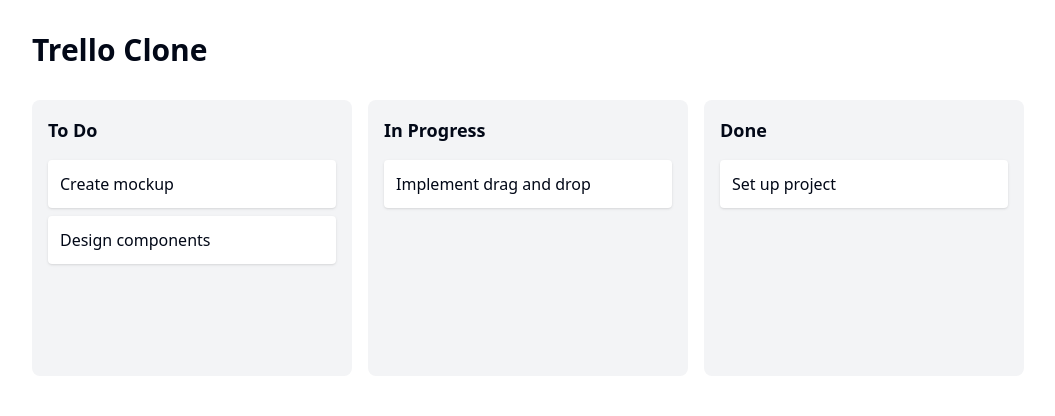
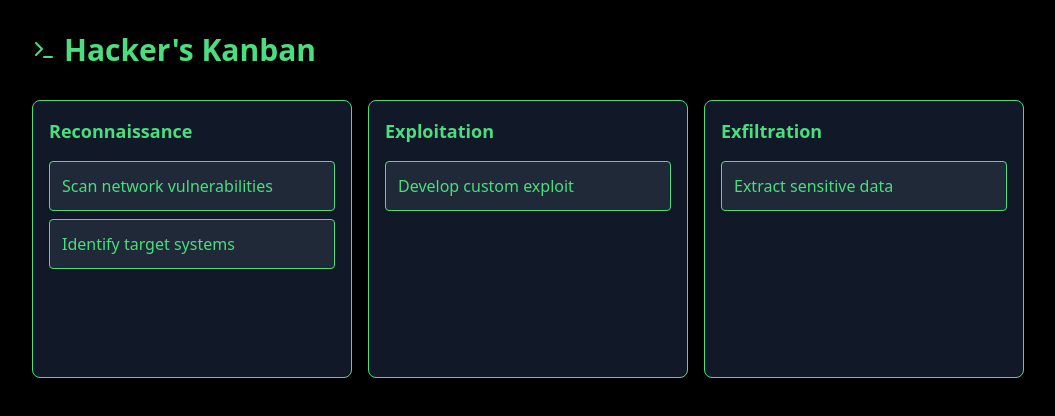
Before and after one commit to GPT-Engineer-App/draggle-cards, a React (Vite) app: page / in a window 1280 px wide. Shown: the top 416 px of the page, without its empty margins (0-1055 px from the left). Built offline with nearby package versions, Linux system fonts and the light colour scheme.

Commit message:
GPT Engineer Update [skip gpt_engineer]

```diff
--- a/src/pages/Index.jsx
+++ b/src/pages/Index.jsx
@@ -1,27 +1,28 @@
 import React, { useState } from 'react';
 import { DragDropContext, Droppable, Draggable } from '@hello-pangea/dnd';
+import { Terminal } from 'lucide-react';
 
 const initialColumns = {
-  'todo': {
-    id: 'todo',
-    title: 'To Do',
+  'recon': {
+    id: 'recon',
+    title: 'Reconnaissance',
     cards: [
-      { id: 'task1', content: 'Create mockup' },
-      { id: 'task2', content: 'Design components' },
+      { id: 'task1', content: 'Scan network vulnerabilities' },
+      { id: 'task2', content: 'Identify target systems' },
     ],
   },
-  'inprogress': {
-    id: 'inprogress',
-    title: 'In Progress',
+  'exploit': {
+    id: 'exploit',
+    title: 'Exploitation',
     cards: [
-      { id: 'task3', content: 'Implement drag and drop' },
+      { id: 'task3', content: 'Develop custom exploit' },
     ],
   },
-  'done': {
-    id: 'done',
-    title: 'Done',
+  'exfiltrate': {
+    id: 'exfiltrate',
+    title: 'Exfiltration',
     cards: [
-      { id: 'task4', content: 'Set up project' },
+      { id: 'task4', content: 'Extract sensitive data' },
     ],
   },
 };
@@ -69,13 +70,16 @@ const Index = () => {
   };
 
   return (
-    <div className="p-8">
-      <h1 className="text-3xl font-bold mb-8">Trello Clone</h1>
+    <div className="p-8 bg-black text-green-400 min-h-screen">
+      <h1 className="text-3xl font-bold mb-8 flex items-center">
+        <Terminal className="mr-2" />
+        Hacker's Kanban
+      </h1>
       <DragDropContext onDragEnd={onDragEnd}>
         <div className="flex space-x-4">
           {Object.values(columns).map((column) => (
-            <div key={column.id} className="bg-gray-100 p-4 rounded-lg w-80">
-              <h2 className="text-lg font-semibold mb-4">{column.title}</h2>
+            <div key={column.id} className="bg-gray-900 p-4 rounded-lg w-80 border border-green-400">
+              <h2 className="text-lg font-semibold mb-4 text-green-400">{column.title}</h2>
               <Droppable droppableId={column.id}>
                 {(provided) => (
                   <div
@@ -90,7 +94,7 @@ const Index = () => {
                             ref={provided.innerRef}
                             {...provided.draggableProps}
                             {...provided.dragHandleProps}
-                            className={`bg-white p-3 rounded shadow mb-2 ${
+                            className={`bg-gray-800 p-3 rounded shadow mb-2 border border-green-400 ${
                               snapshot.isDragging ? 'opacity-50' : ''
                             }`}
                           >
```
